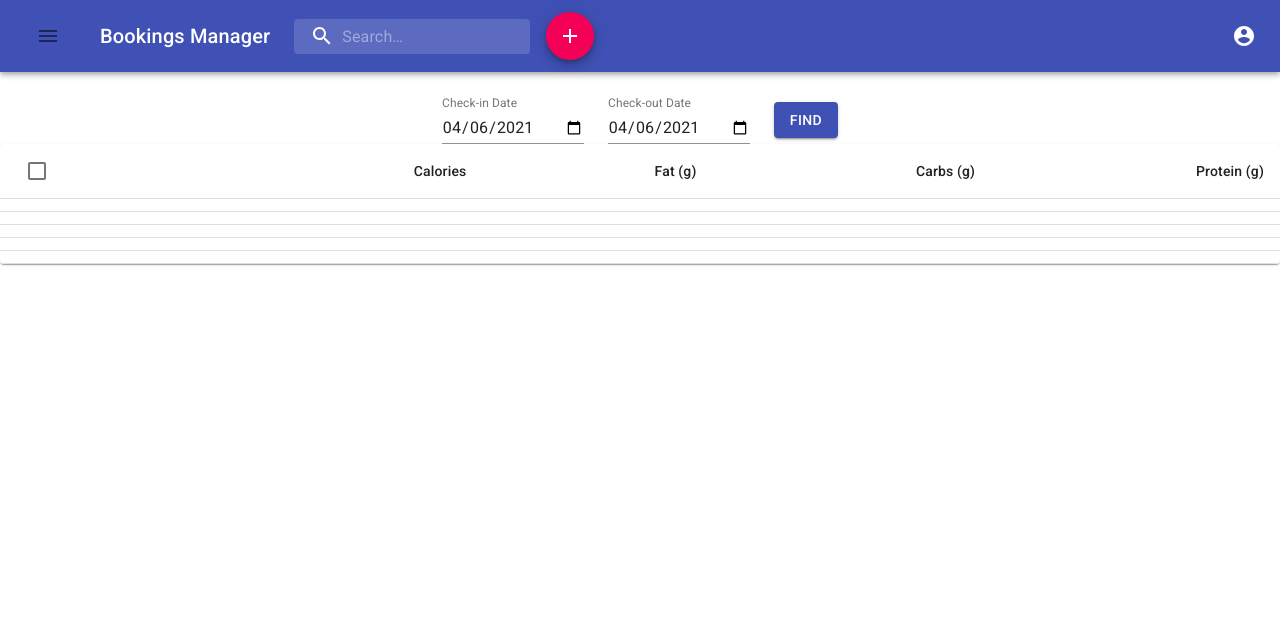
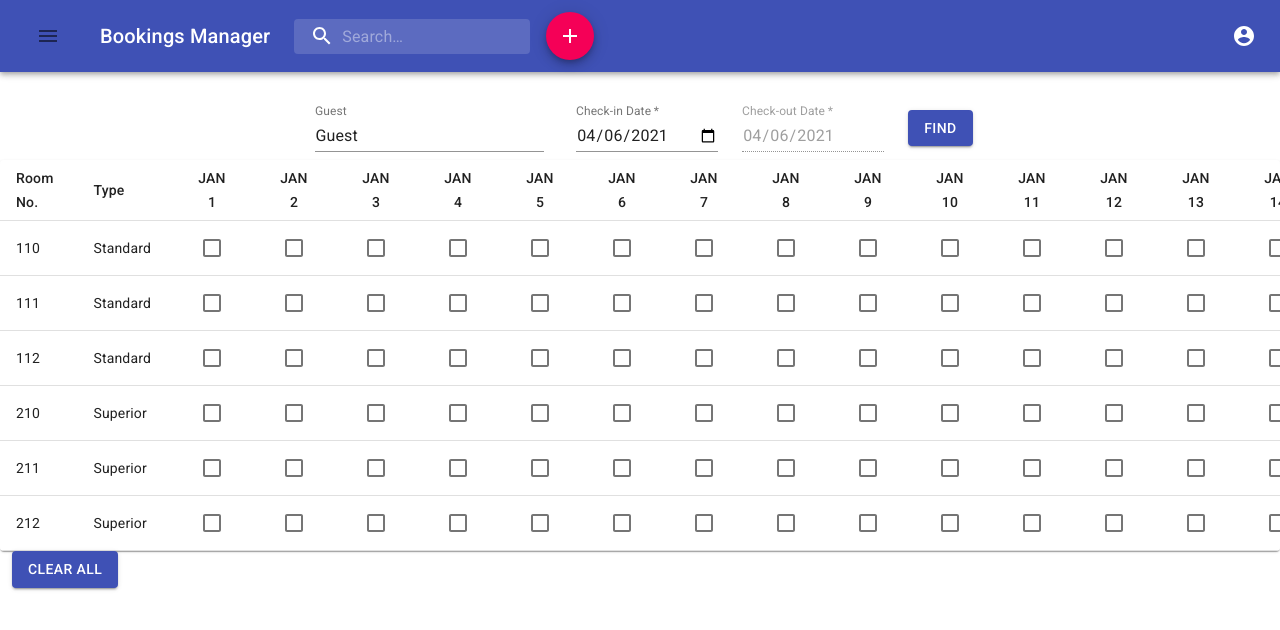
Before and after one commit to itthisakd/bookings-manager, a React (Create React App) app: page /addbooking in a window 1280 px wide. Shown: the top 630 px of the page. Built offline with nearby package versions, Linux system fonts and the light colour scheme.

Commit message:
vacancy table completed

```diff
--- a/src/components/CheckBox.js
+++ b/src/components/CheckBox.js
@@ -11,9 +11,8 @@ export default function Checkboxes() {
   return (
     <div>
       <Checkbox
-        checked={checked}
         onChange={handleChange}
-        inputProps={{ 'aria-label': 'primary checkbox' }}
+        inputProps={{ 'aria-label': 'secondary checkbox' }}
       />
       <Checkbox
         defaultChecked
--- a/src/components/InputBox.js
+++ b/src/components/InputBox.js
@@ -18,10 +18,11 @@ export default function FormPropsTextFields(props) {
     <form className={classes.root} noValidate autoComplete="off">
       <div>
         <TextField
-          id="outlined-search"
+          id={props.id}
           label={props.label}
           type={props.type}
-          variant="outlined"
+          defaultValue={props.defaultValue}
+          variant={props.variant}
         />
       </div>
     </form>
--- a/src/components/VacancyTable.js
+++ b/src/components/VacancyTable.js
@@ -16,40 +16,8 @@ const useStyles = makeStyles({
   }
 })
 
-const inDate = DateTime.fromISO('2021-01-01')
-const outDate = DateTime.fromISO('2021-01-04')
-
-//returns arrays of nights
-const nightsArr = (inD, outD) => {
-  const nights = outD.diff(inD, 'days').toObject().days
-  let datesISO = []
-  let i = 0
-  let tempDate = inDate
-  while (datesISO.length !== nights) {
-    datesISO.push(tempDate.plus({ days: i++ }).toISODate())
-  }
-  const datesReformatted = datesISO.map((night) =>
-    DateTime.fromISO(night)
-      .toLocaleString(DateTime.DATE_MED)
-      .slice(0, 6)
-      .toUpperCase()
-  )
-  return { nights, datesISO, datesReformatted }
-}
-
-function createData(d) {
-  return { ...d }
-}
-
-const rows = [
-  createData('Frozen yoghurt', 159, 6.0, 24, 4.0),
-  createData('Ice cream sandwich', 237, 9.0, 37, 4.3),
-  createData('Eclair', 262, 16.0, 24, 6.0),
-  createData('Cupcake', 305, 3.7, 67, 4.3),
-  createData('Gingerbread', 356, 16.0, 49, 3.9)
-]
-
-export default function DenseTable() {
+export default function DenseTable(props) {
+  const { nightsObj, roomNo } = props
   const classes = useStyles()
 
   return (
@@ -57,25 +25,33 @@ export default function DenseTable() {
       <Table className={classes.table} size="small" aria-label="a dense table">
         <TableHead>
           <TableRow>
-            <TableCell>
-              <Checkbox inputProps={{ 'aria-label': 'disabled checkbox' }} />
-            </TableCell>
-            <TableCell align="right">Calories</TableCell>
-            <TableCell align="right">Fat&nbsp;(g)</TableCell>
-            <TableCell align="right">Carbs&nbsp;(g)</TableCell>
-            <TableCell align="right">Protein&nbsp;(g)</TableCell>
+            <TableCell>Room No.</TableCell>
+            <TableCell>Type</TableCell>
+            {nightsObj.datesReformatted.map((date) => (
+              <TableCell align="center">
+                <div>{date[0]}</div>
+                <h2>{date[1]}</h2>
+              </TableCell>
+            ))}
           </TableRow>
         </TableHead>
         <TableBody>
-          {rows.map((row) => (
-            <TableRow key={row.name}>
+          {roomNo.map((room) => (
+            <TableRow>
               <TableCell component="th" scope="row">
-                {row.name}
+                {room.num}
               </TableCell>
-              <TableCell align="right">{row.calories}</TableCell>
-              <TableCell align="right">{row.fat}</TableCell>
-              <TableCell align="right">{row.carbs}</TableCell>
-              <TableCell align="right">{row.protein}</TableCell>
+              <TableCell>{room.type}</TableCell>
+              {nightsObj.datesISO.map((date) => (
+                <TableCell align="center">
+                  <Checkbox
+                    room={room.num}
+                    date={date}
+                    color="primary"
+                    inputProps={{ 'aria-label': 'secondary checkbox' }}
+                  />
+                </TableCell>
+              ))}
             </TableRow>
           ))}
         </TableBody>
--- a/src/pages/AddBookingPage.js
+++ b/src/pages/AddBookingPage.js
@@ -3,17 +3,91 @@ import { css } from '@emotion/react'
 import styled from '@emotion/styled'
 import { useState } from 'react'
 import { useHistory } from 'react-router-dom'
-// import PostForm from "../components/PostForm.js";
 import MenuBar from '../components/MenuBar.js'
 import React from 'react'
 import TextField from '@material-ui/core/TextField'
 import Container from '@material-ui/core/Container'
 import Button from '@material-ui/core/Button'
 import VacancyTable from '../components/VacancyTable'
+import { makeStyles } from '@material-ui/core/styles'
+import InputBox from '../components/InputBox'
+const { DateTime } = require('luxon')
 
 let found = true
 
+const useStyles = makeStyles((theme) => ({
+  root: {
+    '& .MuiTextField-root': {
+      margin: theme.spacing(1),
+      width: '25ch'
+    }
+  }
+}))
+
+//–––––––––––––––DATA REQUIRED––––––––––––––––––
+
+const roomNo = [
+  {
+    num: 110,
+    type: 'Standard'
+  },
+  {
+    num: 111,
+    type: 'Standard'
+  },
+  {
+    num: 112,
+    type: 'Standard'
+  },
+  {
+    num: 210,
+    type: 'Superior'
+  },
+  {
+    num: 211,
+    type: 'Superior'
+  },
+  {
+    num: 212,
+    type: 'Superior'
+  }
+]
+
+const inDate = DateTime.fromISO('2021-01-01')
+const outDate = DateTime.fromISO('2021-01-30')
+
+//–––––––––––––––––––––––––––––––––––––––––––––––
+
+//returns arrays of nights
+const nightsGenerator = (inD, outD) => {
+  const nights = outD.diff(inD, 'days').toObject().days
+  let datesISO = []
+  let i = 0
+  let tempDate = inDate
+  while (datesISO.length !== nights) {
+    datesISO.push(tempDate.plus({ days: i++ }).toISODate())
+  }
+  const datesReformatted = datesISO.map((night) => {
+    let temp = DateTime.fromISO(night)
+      .toLocaleString(DateTime.DATE_MED)
+      .toUpperCase()
+      .split(',')
+      .map((item) => item.split(' '))
+    return temp[0]
+  })
+  return { nights, datesISO, datesReformatted }
+}
+
+const nightsObj = nightsGenerator(inDate, outDate)
+
 export default function AddBookingPage() {
+  const classes = useStyles()
+  const [dateIn, setDateIn] = useState('')
+  const [dateOut, setDateOut] = useState('')
+  let temp
+
+  const handleOutChange = (e) => {}
+
   return (
     <div>
       <MenuBar />
@@ -25,21 +99,50 @@ export default function AddBookingPage() {
         <form
           name="search-fields"
           className="w-min flex flex-row items-center contents-center justify-around m-auto"
+          noValidate
+          autoComplete="off"
         >
           <div className="mx-3">
+            <InputBox
+              label="Guest"
+              defaultValue="Guest"
+              id="standard-helperText"
+              type="text"
+            />
+          </div>
+          <div className="mx-3">
             <TextField
+              required
               id="dateIn"
               label="Check-in Date"
               type="date"
               defaultValue={new Date().toISOString().slice(0, 10)}
-              onChange={(e) => console.log(e.target.value)}
+              onChange={(e) => {
+                setDateIn(e.target.value)
+                temp = e.target.value
+              }}
               InputLabelProps={{
                 shrink: true
               }}
             />
           </div>
           <div className="mx-3">
+            {console.log('dateIn :>> ', dateIn)}
+            {dateIn ? (
               <TextField
+                required
+                id="dateOut"
+                label="Check-out Date"
+                type="date"
+                defaultValue={new Date(temp)}
+                InputLabelProps={{
+                  shrink: true
+                }}
+              />
+            ) : (
+              <TextField
+                disabled
+                required
                 id="dateOut"
                 label="Check-out Date"
                 type="date"
@@ -48,6 +151,7 @@ export default function AddBookingPage() {
                   shrink: true
                 }}
               />
+            )}
           </div>
           <div className="mx-3">
             <Button variant="contained" color="primary">
@@ -56,8 +160,17 @@ export default function AddBookingPage() {
           </div>
         </form>
       </Container>
-      <VacancyTable />
-      {/* {!found && <VacancyTable />} */}
+
+      {found && (
+        <>
+          <VacancyTable nightsObj={nightsObj} roomNo={roomNo} />
+          <div className="mx-3">
+            <Button variant="contained" color="primary">
+              CLEAR ALL
+            </Button>
+          </div>
+        </>
+      )}
     </div>
   )
 }
```
Lines whose indentation alone changed are shown as unchanged.
